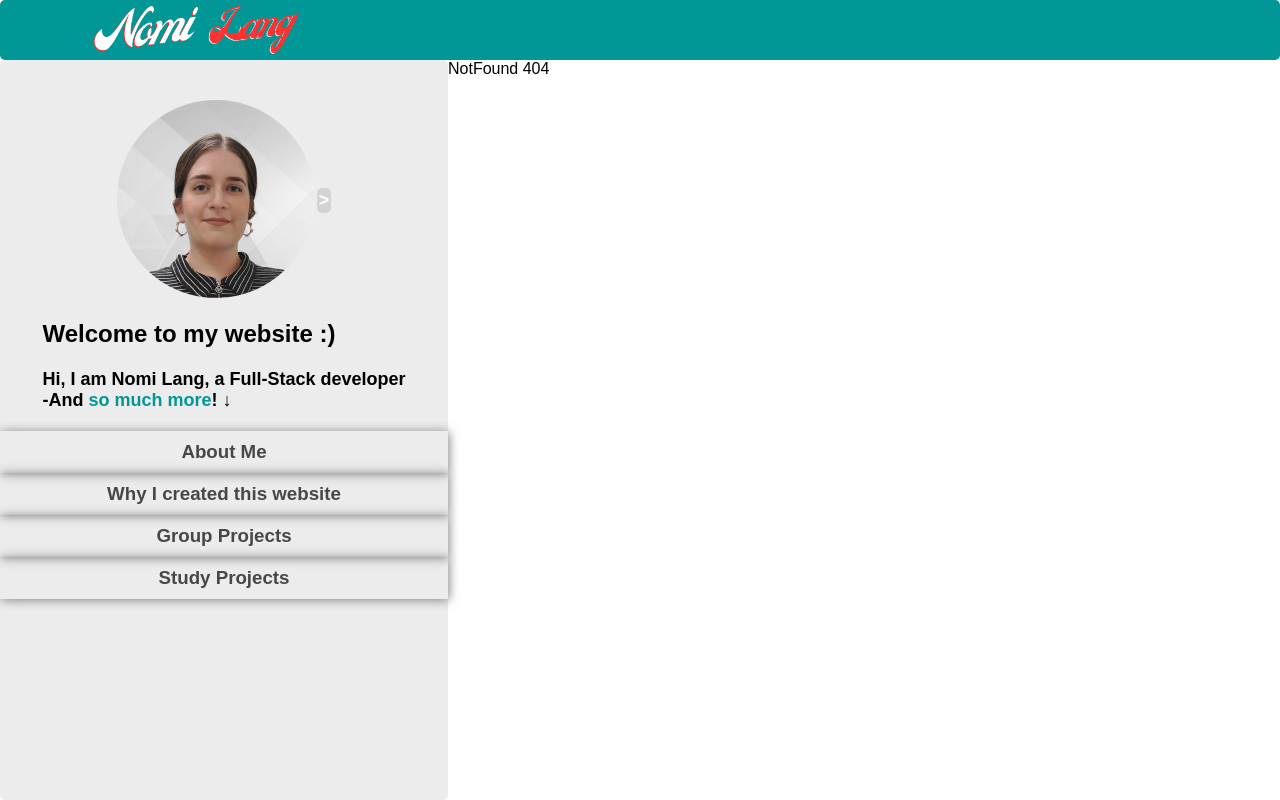
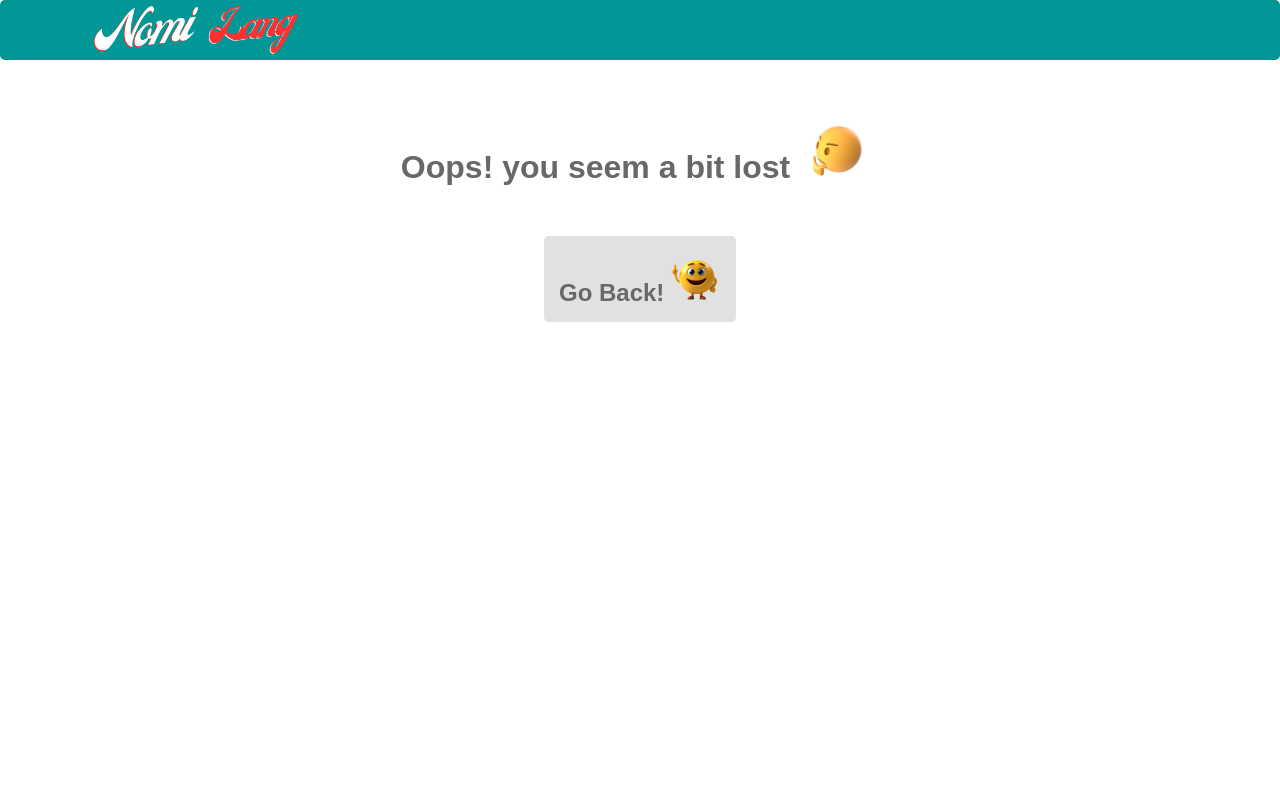
Before and after one commit to Nomi-La/Nomis_Website, a React (Vite) app in the folder main/: page /projects in a window 1280 px wide. Before the commit this address had no page. Built offline with nearby package versions, Linux system fonts and the light colour scheme.

Commit message:
not found page updated

```diff
--- a/main/src/components/Header/Header.jsx
+++ b/main/src/components/Header/Header.jsx
@@ -1,9 +1,11 @@
 import './header.scss'
+import {useNavigate} from "react-router";
 
 export default function Header(){
+    const navigate = useNavigate()
     return <>
         <div className="header-sec">
-            <img className="name-logo" src="/name2.png" alt="logo-name"/>
+            <img className="name-logo" src="/name2.png" alt="logo-name" onClick={()=>navigate("/")}/>
             {/*<img className="star-logo" src="/logo%20(13).png" alt="logo-star"/>*/}
         </div>
     </>
--- a/main/src/components/Header/header.scss
+++ b/main/src/components/Header/header.scss
@@ -11,6 +11,7 @@
   justify-content: space-between;
   .name-logo{
     padding: 4px 70px;
+    cursor: pointer;
   }
   .star-logo{
     padding: 15px 40px;
--- a/main/src/components/Sidebar/Sidebar.jsx
+++ b/main/src/components/Sidebar/Sidebar.jsx
@@ -1,5 +1,6 @@
 import './sidebar.scss'
 import {useState} from "react";
+import {NavLink} from "react-router";
 
 export default function Sidebar(){
     const [image, setImage] = useState(true)
@@ -15,11 +16,11 @@ export default function Sidebar(){
                 <img className="profile" src="/casual%20(2).png" alt="profile"/>
 
             </div>}
-            <p><span className="welcome">Welcome to my website :)</span><br/><br/>Hi, I am <b>Nomi Lang</b>, a <b>Full-Stack developer</b><br/>-And <span className="much-more">so much more</span>! ↓</p>
-            <h3 className="subject">About Me</h3>
-            <h3 className="subject">Why I created this website</h3>
-            <h3 className="subject">Group Projects</h3>
-            <h3 className="subject">Study Projects</h3>
+            <p><span className="welcome">Welcome to my website:)</span><br/><br/>I am <b>Nomi Lang</b>, a <b>Full-Stack developer</b><br/>-And <span className="much-more">so much more</span>! ↓</p>
+            <NavLink className="subject" to="/about-me">About Me</NavLink>
+            <NavLink className="subject" to="/info">Why I created this website</NavLink>
+            <NavLink className="subject" to="/group-projects">Group Projects</NavLink>
+            <NavLink className="subject" to="/study-projects">Study Projects</NavLink>
 
         </div>
     </>
--- a/main/src/components/Sidebar/sidebar.scss
+++ b/main/src/components/Sidebar/sidebar.scss
@@ -30,9 +30,10 @@
     padding: 10px;
   }
   p{
+    font-family: "Mulish", sans-serif;
     font-size: large;
     font-weight: 600;
-    padding: 20px;
+    padding: 30px;
     .much-more{
       //color: red;
       color: #029797;
--- a/main/src/pages/NotFound.jsx
+++ b/main/src/pages/NotFound.jsx
@@ -1,7 +1,13 @@
 import './notFound.scss'
+import Header from "../components/Header/Header.jsx";
+import {Link} from "react-router";
 
 export default function NotFound(){
     return <>
-        NotFound 404
+        <Header/>
+        <div className="not-found">
+        <h2>Oops! you seem a bit lost <img className="emoji" src="/logo%20(24).png" alt="emoji"/> </h2>
+        <Link to="/">Go Back! <img src="/logo%20(23).png" alt="emoji" className="emoji2"/></Link>
+            </div>
     </>
 }
--- a/main/src/pages/notFound.scss
+++ b/main/src/pages/notFound.scss
@@ -0,0 +1,25 @@
+.not-found{
+  display: flex;
+  flex-direction: column;
+  width: 100%;
+  align-items: center;
+  .emoji{
+    max-width: 80px;
+  }
+  .emoji2{
+    max-width: 50px;
+  }
+  h2{
+    padding: 50px;
+    font-size: xx-large;
+    color: #686868;
+  }
+  a{
+    text-decoration: None;
+    color: #686868;
+    font-size: x-large;
+    font-weight: 600;
+    padding: 15px;
+    background-color: #e1e1e1;
+  }
+}
--- a/main/src/routes/Router.jsx
+++ b/main/src/routes/Router.jsx
@@ -6,10 +6,13 @@ import MainPage from "../pages/MainPage.jsx";
 export default function Router () {
     return <BrowserRouter>
         <Routes>
+
             <Route path='/' element={<Layout/>}>
                 <Route path='' element={<MainPage/>}/>
-                <Route path='*' element={<NotFound/>}/>
             </Route>
+
+            <Route path='*' element={<NotFound/>}/>
+
         </Routes>
     </BrowserRouter>
 }
```
Also changed, not shown: main/public/logo (23).png (added), main/public/logo (24).png (added).
